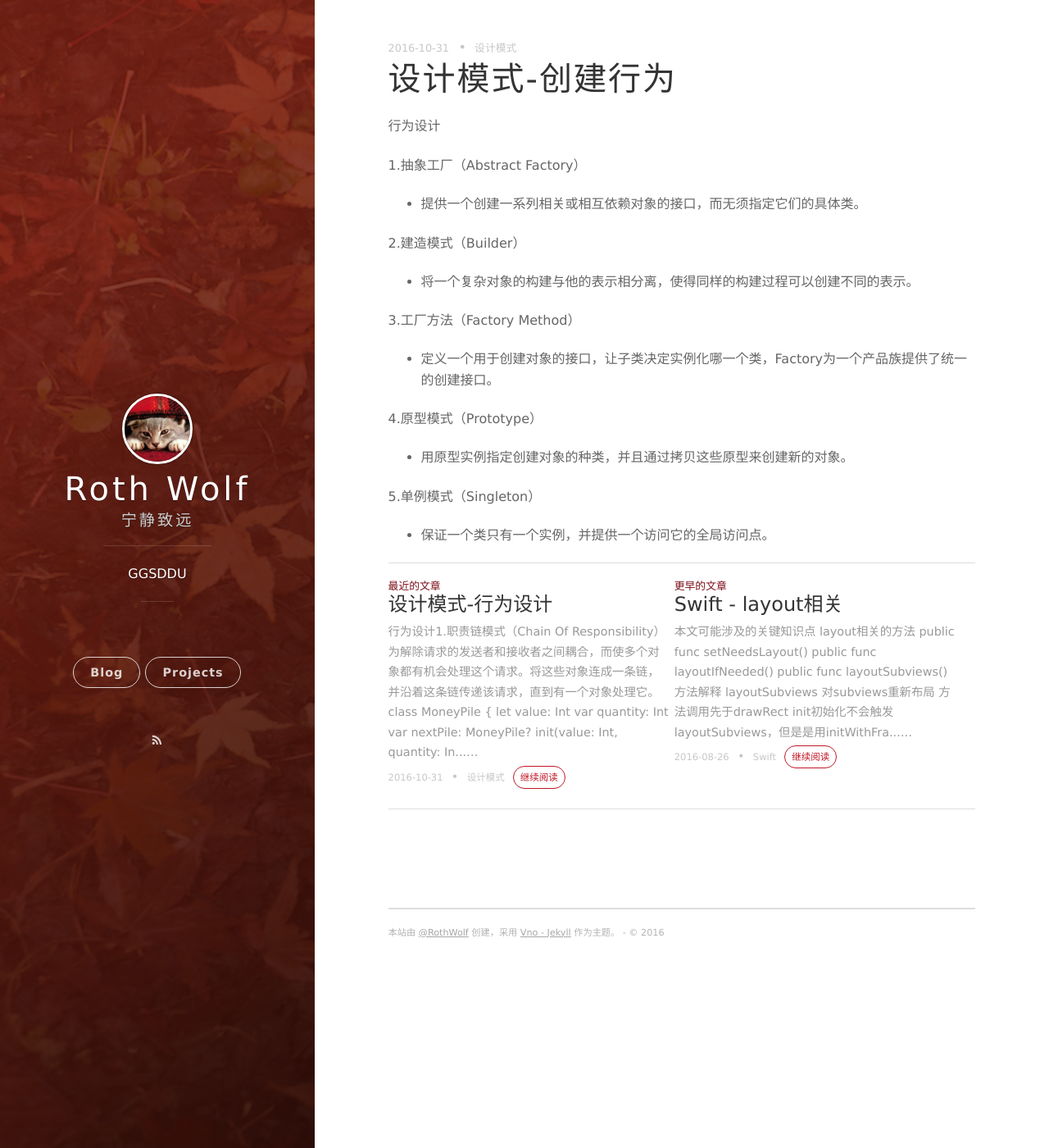
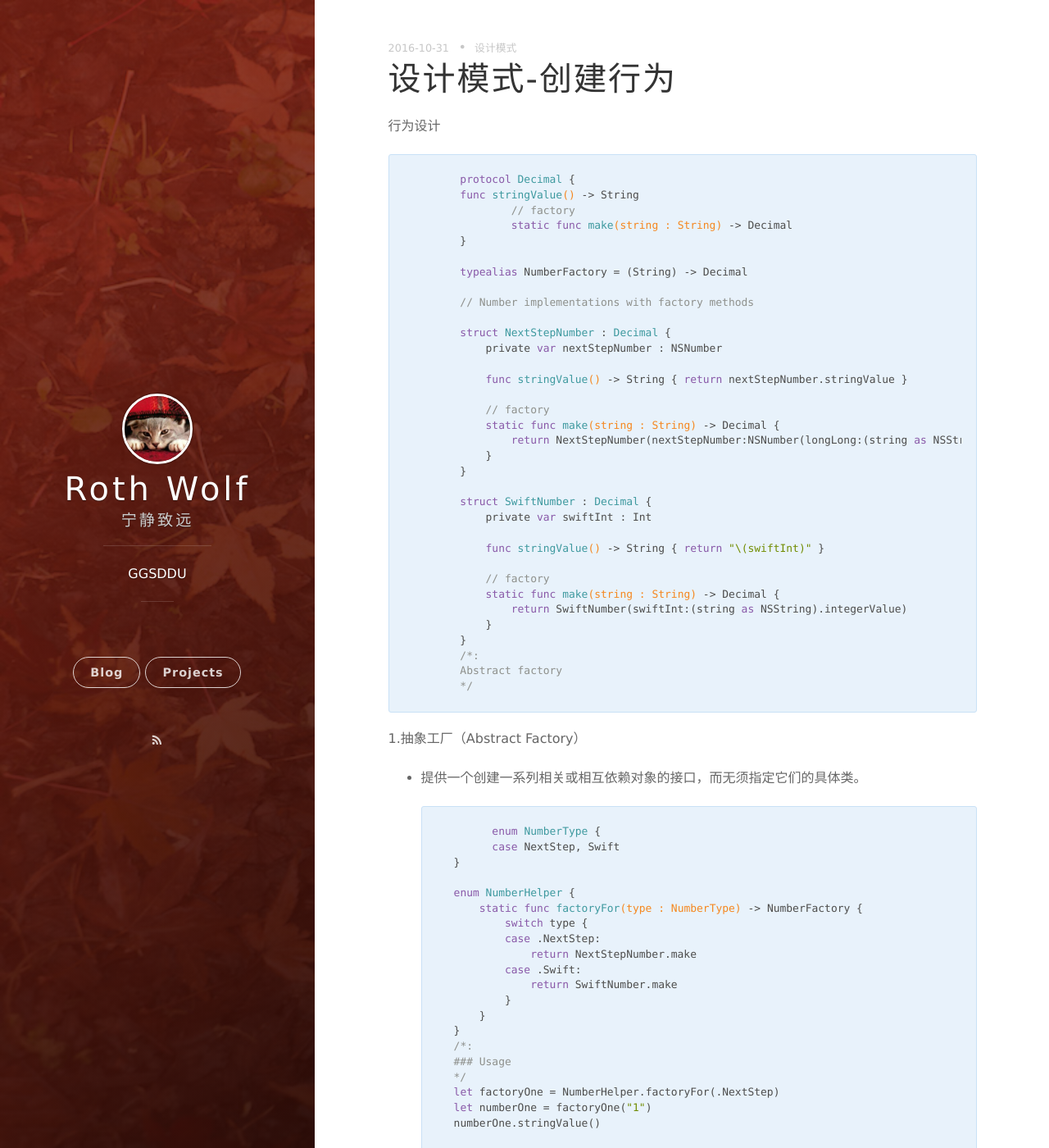
Before and after one commit to bengban/bengban.github.io, a Jekyll site: the page built from _posts/2016-05-24-设计模式-创建行为.markdown, in a window 1280 px wide and 1400 px high. Shown: the whole window at 82% size. Built offline with Jekyll 4.4.1, drawn with Linux system fonts in a browser that asks for light colours; nearby versions of some CDN libraries; Markdown is read by kramdown in place of the engine named in the settings; comment, search, counter and statistics services are not loaded; some of the changed text lies outside the part shown.

Commit message:
create
create

````diff
--- a/_posts/2016-05-24-设计模式-创建行为.markdown
+++ b/_posts/2016-05-24-设计模式-创建行为.markdown
@@ -7,22 +7,230 @@
 
 行为设计
 
+  ``` swift
+	protocol Decimal {
+	func stringValue() -> String
+		// factory
+		static func make(string : String) -> Decimal
+	}
+
+	typealias NumberFactory = (String) -> Decimal
+
+	// Number implementations with factory methods
+
+	struct NextStepNumber : Decimal {
+	    private var nextStepNumber : NSNumber
+
+	    func stringValue() -> String { return nextStepNumber.stringValue }
+
+	    // factory
+	    static func make(string : String) -> Decimal {
+	        return NextStepNumber(nextStepNumber:NSNumber(longLong:(string as NSString).longLongValue))
+	    }
+	}
+
+	struct SwiftNumber : Decimal {
+	    private var swiftInt : Int
+
+	    func stringValue() -> String { return "\(swiftInt)" }
+
+	    // factory
+	    static func make(string : String) -> Decimal {
+	        return SwiftNumber(swiftInt:(string as NSString).integerValue)
+	    }
+	}
+	/*:
+	Abstract factory
+	*/
+  ```
+
 1.抽象工厂（Abstract Factory）
 
 * 提供一个创建一系列相关或相互依赖对象的接口，而无须指定它们的具体类。
+
+  ``` swift
+  	enum NumberType {
+    	case NextStep, Swift
+	}
+
+	enum NumberHelper {
+	    static func factoryFor(type : NumberType) -> NumberFactory {
+	        switch type {
+	        case .NextStep:
+	            return NextStepNumber.make
+	        case .Swift:
+	            return SwiftNumber.make
+	        }
+	    }
+	}
+	/*:
+	### Usage
+	*/
+	let factoryOne = NumberHelper.factoryFor(.NextStep)
+	let numberOne = factoryOne("1")
+	numberOne.stringValue()
+
+	let factoryTwo = NumberHelper.factoryFor(.Swift)
+	let numberTwo = factoryTwo("2")
+	numberTwo.stringValue()
+  ```
 
 2.建造模式（Builder）
 
 * 将一个复杂对象的构建与他的表示相分离，使得同样的构建过程可以创建不同的表示。
 
+  ``` swift
+	class DeathStarBuilder {
+
+	    var x: Double?
+	    var y: Double?
+	    var z: Double?
+
+	    typealias BuilderClosure = (DeathStarBuilder) -> ()
+
+	    init(buildClosure: BuilderClosure) {
+	        buildClosure(self)
+	    }
+	}
+
+	struct DeathStar : CustomStringConvertible {
+
+	    let x: Double
+	    let y: Double
+	    let z: Double
+
+	    init?(builder: DeathStarBuilder) {
+
+	        if let x = builder.x, y = builder.y, z = builder.z {
+	            self.x = x
+	            self.y = y
+	            self.z = z
+	        } else {
+	            return nil
+	        }
+	    }
+
+	    var description:String {
+	        return "Death Star at (x:\(x) y:\(y) z:\(z))"
+	    }
+	}
+	/*:
+	### Usage
+	*/
+	let empire = DeathStarBuilder { builder in
+	    builder.x = 0.1
+	    builder.y = 0.2
+	    builder.z = 0.3
+	}
+
+	let deathStar = DeathStar(builder:empire)
+  ```
+
 3.工厂方法（Factory Method）
 
 * 定义一个用于创建对象的接口，让子类决定实例化哪一个类，Factory为一个产品族提供了统一的创建接口。
+
+  ``` swift
+	protocol Currency {
+	    func symbol() -> String
+	    func code() -> String
+	}
+
+	class Euro : Currency {
+	    func symbol() -> String {
+	        return "€"
+	    }
+
+	    func code() -> String {
+	        return "EUR"
+	    }
+	}
+
+	class UnitedStatesDolar : Currency {
+	    func symbol() -> String {
+	        return "$"
+	    }
+
+	    func code() -> String {
+	        return "USD"
+	    }
+	}
+
+	enum Country {
+	    case UnitedStates, Spain, UK, Greece
+	}
+
+	enum CurrencyFactory {
+	    static func currencyForCountry(country:Country) -> Currency? {
+
+	        switch country {
+	            case .Spain, .Greece :
+	                return Euro()
+	            case .UnitedStates :
+	                return UnitedStatesDolar()
+	            default:
+	                return nil
+	        }
+
+	    }
+	}
+	/*:
+	### Usage
+	*/
+	let noCurrencyCode = "No Currency Code Available"
+
+	CurrencyFactory.currencyForCountry(.Greece)?.code() ?? noCurrencyCode
+	CurrencyFactory.currencyForCountry(.Spain)?.code() ?? noCurrencyCode
+	CurrencyFactory.currencyForCountry(.UnitedStates)?.code() ?? noCurrencyCode
+	CurrencyFactory.currencyForCountry(.UK)?.code() ?? noCurrencyCode
+  ```
 
 4.原型模式（Prototype）
 
 * 用原型实例指定创建对象的种类，并且通过拷贝这些原型来创建新的对象。
 
+  ``` swift
+	class ChungasRevengeDisplay {
+	    var name: String?
+	    let font: String
+
+	    init(font: String) {
+	        self.font = font
+	    }
+
+	    func clone() -> ChungasRevengeDisplay {
+	        return ChungasRevengeDisplay(font:self.font)
+	    }
+	}
+	/*:
+	### Usage
+	*/
+	let Prototype = ChungasRevengeDisplay(font:"GotanProject")
+
+	let Philippe = Prototype.clone()
+	Philippe.name = "Philippe"
+
+	let Christoph = Prototype.clone()
+	Christoph.name = "Christoph"
+
+	let Eduardo = Prototype.clone()
+	Eduardo.name = "Eduardo"
+  ```
+
 5.单例模式（Singleton）
 
 * 保证一个类只有一个实例，并提供一个访问它的全局访问点。
+
+  ``` swift
+	class DeathStarSuperlaser {
+	    static let sharedInstance = DeathStarSuperlaser()
+
+	    private init() {
+	        // Private initialization to ensure just one instance is created.
+	    }
+	}
+	/*:
+	### Usage:
+	*/
+	let laser = DeathStarSuperlaser.sharedInstance
+  ```
````
